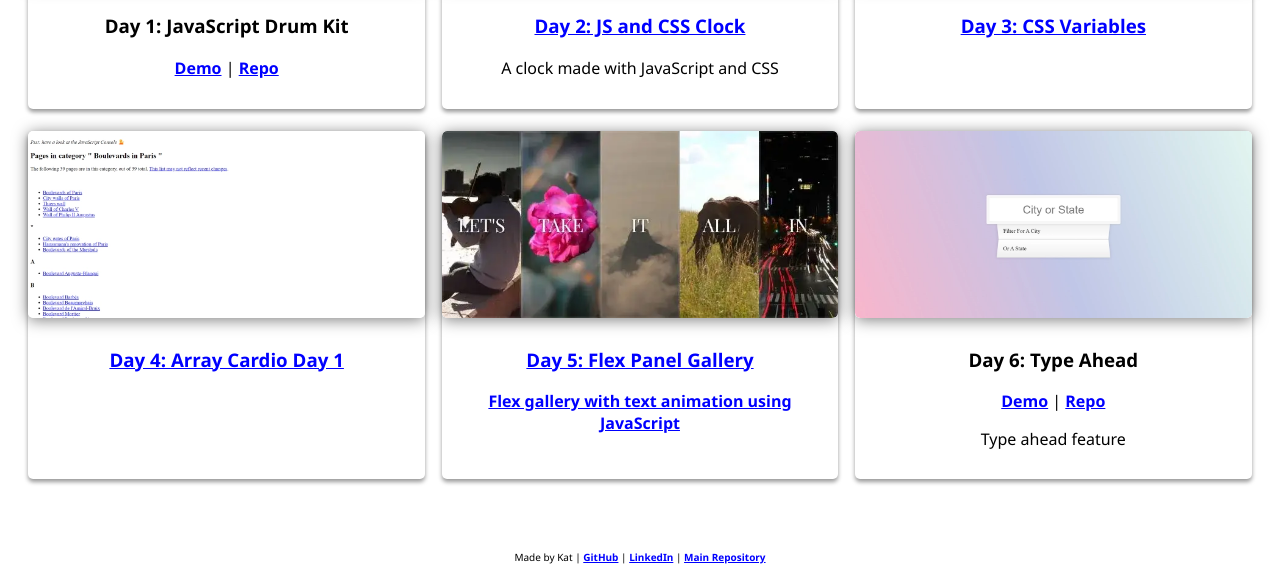
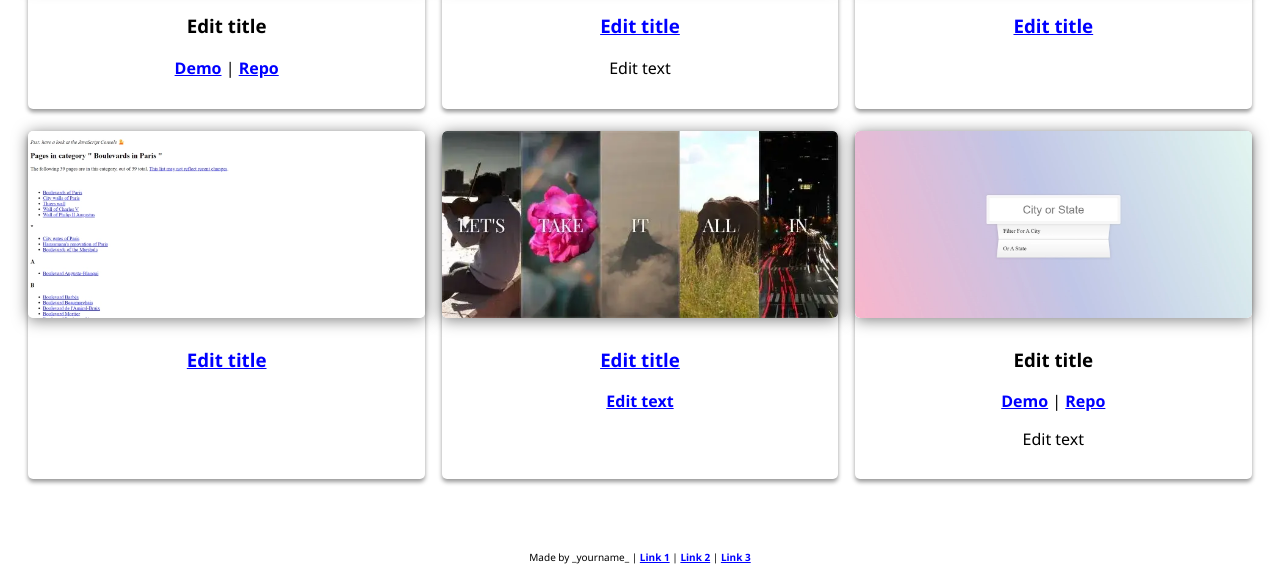
Before and after one commit to web3kat/JavaScript30, a plain HTML site: page portfoliotemplate.html in a window 1280 px wide. Shown: the part 455-1029 px from the top of the page. Drawn offline with Linux system fonts and the light colour scheme.

Commit message:
Updated portfolio template

```diff
--- a/portfoliotemplate.html
+++ b/portfoliotemplate.html
@@ -3,11 +3,11 @@
 
 <head>
     <meta charset="UTF-8">
-    <meta name="description"
-        content="HTML, CSS, JavaScript, frontend web development portfolio, Days of Code challenge 2024, Women Who Code, JavaScript30, Wes Bos," />
+    <meta name="description" content="add your own description" />
     <meta name="viewport" content="width=device-width, initial-scale=1.0">
-    <title>Kat's Portfolio for Days of Code Challenge 2024</title>
+    <title>Edit title here</title>
     <style>
+        /* Change the colors for the background, font, button, and links. If the primary color is dark, you'll have to change all the box shadow colors manually. */
         :root {
             --primary-color: #ffffff;
             --secondary-color: #000000;
@@ -178,8 +178,8 @@
 
 <body>
     <header>
-        <h1>Women Who Code's Days of Code Challenge 2024</h1>
-        <h2>Forked from Wes Bos' <a href="https://javascript30.com/" target="_blank">JavaScript30</a></h2>
+        <h1>Title 1</h1>
+        <h2><a href="https://javascript30.com/" target="_blank">Title 2</a></h2>
         <button class="themeButton">Change theme</button>
     </header>
 
@@ -188,11 +188,10 @@
             <div class="project-item">
                 <div class="card">
                     <div class="image-box">
-                        <img src="./images/day1.webp" alt="JavaScript Drum Kit" class="card-img-top" width="100%"
-                            height="100%">
+                        <img src="./images/day1.webp" alt="edit alt" class="card-img-top" width="100%" height="100%">
                     </div>
                     <div class="card-body">
-                        <h3 class="card-title">Day 1: JavaScript Drum Kit</h3>
+                        <h3 class="card-title">Edit title</h3>
                         <p class="card-text"><a href="./01 - JavaScript Drum Kit/" target="_blank">Demo</a> | <a
                                 href="https://github.com/katmohd/JavaScript30/tree/main/01%20-%20JavaScript%20Drum%20Kit"
                                 target="_blank">Repo</a></p>
@@ -202,14 +201,12 @@
             <div class="project-item">
                 <div class="card">
                     <div class="image-box">
-                        <img src="./images/day2.webp" alt="JS and CSS Clock" class="card-img-top" width="100%"
-                            height="100%">
+                        <img src="./images/day2.webp" alt="edit alt" class="card-img-top" width="100%" height="100%">
                     </div>
                     <div class="card-body">
-                        <h3 class="card-title"><a href="./02 - JS and CSS Clock/" target="_blank">Day 2: JS and CSS
-                                Clock</a></h3>
+                        <h3 class="card-title"><a href="./02 - JS and CSS Clock/" target="_blank">Edit title</a></h3>
                         <p class="card-text">
-                            A clock made with JavaScript and CSS
+                            Edit text
                         </p>
                     </div>
                 </div>
@@ -217,11 +214,10 @@
             <div class="project-item">
                 <div class="card">
                     <div class="image-box">
-                        <img src="./images/day3.webp" alt="CSS Variables" class="card-img-top" width="100%"
-                            height="100%">
+                        <img src="./images/day3.webp" alt="edit alt" class="card-img-top" width="100%" height="100%">
                     </div>
                     <div class="card-body">
-                        <h3 class="card-title"><a href="./03 - CSS Variables/" target="_blank">Day 3: CSS Variables</a>
+                        <h3 class="card-title"><a href="./03 - CSS Variables/" target="_blank">Edit title</a>
                         </h3>
                     </div>
                 </div>
@@ -230,12 +226,11 @@
                 <a href="./04 - Array Cardio Day 1/" target="_blank">
                     <div class="card">
                         <div class="image-box">
-                            <img src="./images/day4.webp" alt="Array Cardio Day 1" class="card-img-top" width="100%"
+                            <img src="./images/day4.webp" alt="edit alt" class="card-img-top" width="100%"
                                 height="100%">
                         </div>
                         <div class="card-body">
-                            <h3 class="card-title">Day 4: Array Cardio
-                                Day 1</h3>
+                            <h3 class="card-title">Edit title</h3>
                         </div>
                     </div>
                 </a>
@@ -244,12 +239,12 @@
                 <a href="./05 - Flex Panel Gallery/" target="_blank">
                     <div class="card">
                         <div class="image-box">
-                            <img src="./images/day5.webp" alt="Flex Panel Gallery" class="card-img-top" width="100%"
+                            <img src="./images/day5.webp" alt="edit alt" class="card-img-top" width="100%"
                                 height="100%">
                         </div>
                         <div class="card-body">
-                            <h3 class="card-title">Day 5: Flex Panel Gallery</h3>
-                            <p>Flex gallery with text animation using JavaScript</p>
+                            <h3 class="card-title">Edit title</h3>
+                            <p>Edit text</p>
                         </div>
                     </div>
                 </a>
@@ -258,18 +253,18 @@
                 <div class="card">
                     <div class="image-box">
                         <a href="./06 - Type Ahead/" target="_blank">
-                            <img src="./images/day6.webp" alt="Type Ahead" class="card-img-top" width="100%"
+                            <img src="./images/day6.webp" alt="edit alt" class="card-img-top" width="100%"
                                 height="100%">
                         </a>
                     </div>
                     <div class="card-body">
-                        <h3 class="card-title">Day 6: Type Ahead</h3>
+                        <h3 class="card-title">Edit title</h3>
                         <p class="card-text">
                             <a href="./06 - Type Ahead/" target="_blank">Demo</a> | <a
                                 href="https://github.com/katmohd/JavaScript30/tree/main/06%20-%20Type%20Ahead"
                                 target="_blank">Repo
                             </a>
-                        <p>Type ahead feature</p>
+                        <p>Edit text</p>
                         </p>
                     </div>
                 </div>
@@ -278,9 +273,8 @@
     </main>
 
     <footer>
-        Made by Kat | <a href="https://github.com/katmohd" target="_blank">GitHub</a> | <a
-            href="https://www.linkedin.com/in/katmohd/" target="_blank">LinkedIn</a> | <a
-            href="https://github.com/katmohd/JavaScript30">Main Repository</a>
+        Made by _yourname_ | <a href="" target="_blank">Link 1</a> | <a href="" target="_blank">Link 2</a> | <a href=""
+            target="_blank">Link 3</a>
     </footer>
 
     <script>
```
Also changed, not shown: index.html (+1 -1 lines).
